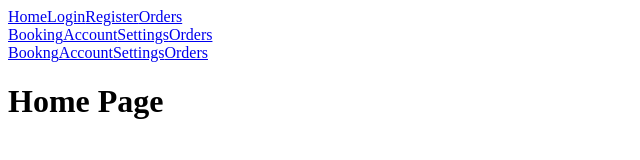
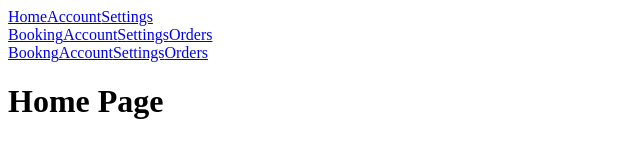
Before and after one commit to adogbeji/MERNSocialNetwork, a Next.js app in the folder client/: page / in a window 1280 px wide. Shown: the top 160 px of the page, without its empty margins (0-640 px from the left). Built offline with nearby package versions, Linux system fonts and the light colour scheme.

Commit message:
Correct Link component syntax in Nav component & add dummy image

```diff
--- a/client/components/Nav.js
+++ b/client/components/Nav.js
@@ -18,7 +18,7 @@ const Nav = () => {
                 {/* <!-- Links --> */}
                 <div className="topnav__link-dot-dropdown-box">
                     <div className="topnav__link-box">
-                        <Link href="/" className="topnav__link topnav__link--1">
+                        {/* <Link href="/" className="topnav__link topnav__link--1">
                             <a>Home</a>
                         </Link>
 
@@ -28,12 +28,16 @@ const Nav = () => {
 
                         <Link href="#" className="topnav__link topnav__link--3">
                             <a>Register</a>
-                        </Link>
+                        </Link> */}
+
+                        <Link href="#" className="topnav__link topnav__link--1">Home</Link>
+                        <Link href="#" className="topnav__link topnav__link--2">Account</Link>
+                        <Link href="#" className="topnav__link topnav__link--3">Settings</Link>
 
                         {/* <a href="#" className="topnav__link topnav__link--1">Booking</a> */}
                         {/* <a href="#" className="topnav__link topnav__link--2">Account</a> */}
                         {/* <a href="#" className="topnav__link topnav__link--3">Settings</a> */}
-                        <a href="#" className="topnav__link topnav__link--4">Orders</a>
+                        {/* <a href="#" className="topnav__link topnav__link--4">Orders</a> */}
                     </div>
 
                     {/* <!-- Responsive Dot Icon Dropdown (#2) --> */}
```
Also changed, not shown: client/public/images/gal-1.jpeg (added).
